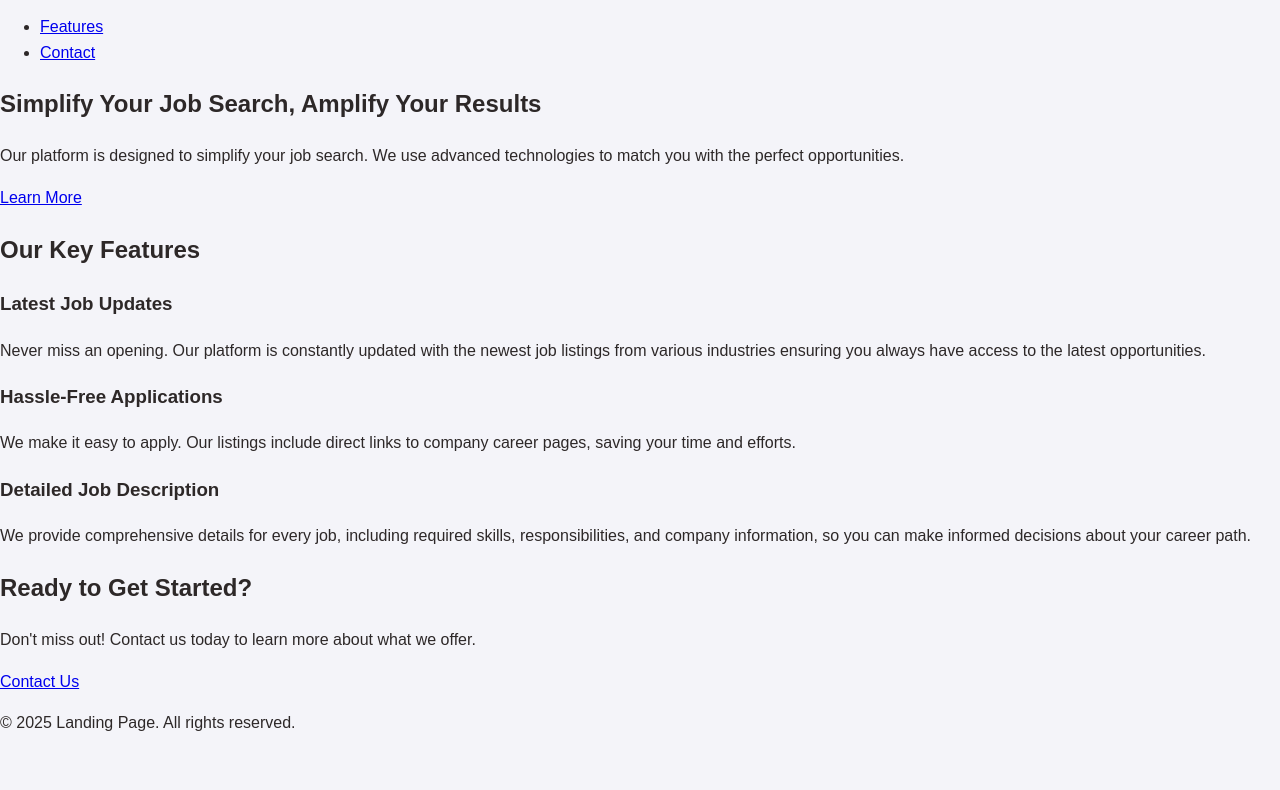
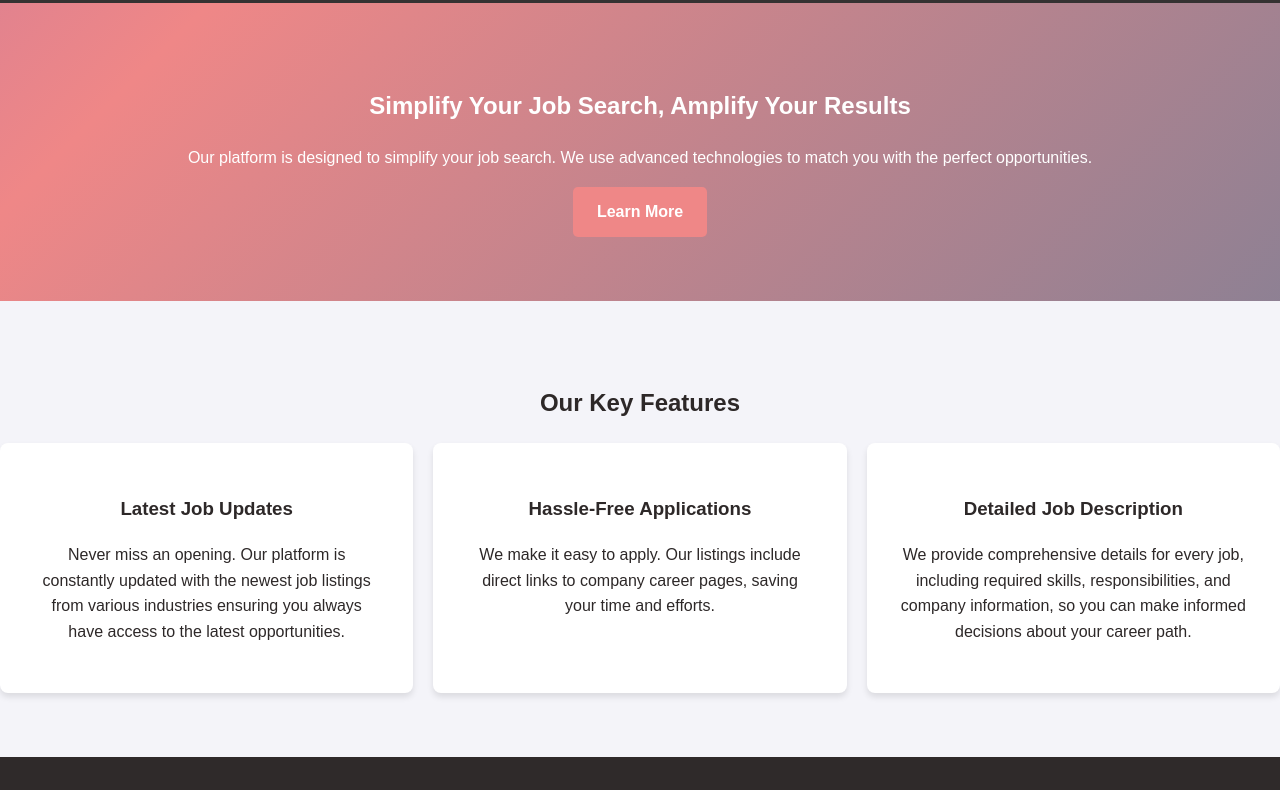
Before and after one commit to MohdZaman/Mohd_Zaman_Frontend, a plain HTML site: page index.html in a window 1280 px wide. Shown: the part 80-870 px from the top of the page. Before the commit the page ends 832 px from the top, so only its background shows below. Drawn offline with Linux system fonts and the light colour scheme.

Commit message:
adding styles

```diff
--- a/styles.css
+++ b/styles.css
@@ -29,3 +29,147 @@ body {
   animation: spin 1s linear infinite;
   margin-bottom: 15px;
 }
+@keyframes spin {
+  to { transform: rotate(360deg); }
+}
+
+/* Header & Navigation */
+.header {
+  background-color: #353232;
+  color: rgb(234, 212, 212);
+  padding: 1em 0;
+  text-align: center;
+}
+
+.header .container {
+  display: flex;
+  justify-content: space-between;
+  align-items: center;
+}
+
+.logo { margin: 0; }
+
+.nav ul {
+  list-style: none;
+  margin: 0;
+  padding: 0;
+  display: flex;
+  gap: 15px;
+}
+
+/*  Navbar hover underline animation */
+.nav a {
+  color: white;
+  text-decoration: none;
+  font-weight: bold;
+  position: relative;
+}
+
+.nav a::after {
+  content: "";
+  position: absolute;
+  left: 0; bottom: -5px;
+  width: 0;
+  height: 2px;
+  background: #ef8787;
+  transition: width 0.3s ease;
+}
+
+.nav a:hover::after {
+  width: 100%;
+}
+
+/* Hero Section */
+.hero {
+  /*   animated gradient background */
+  background: linear-gradient(-45deg, #5a7d9a, #ef8787, #6a5acd, #ffa07a);
+  background-size: 400% 400%;
+  animation: gradientBG 15s ease infinite;
+  color: white;
+  text-align: center;
+  padding: 4em 0;
+}
+
+@keyframes gradientBG {
+  0% { background-position: 0% 50%; }
+  50% { background-position: 100% 50%; }
+  100% { background-position: 0% 50%; }
+}
+
+/* ✅  Hero text fade-in + slide animation */
+.hero h2, .hero p {
+  opacity: 0;
+  transform: translateY(20px);
+  animation: fadeUp 1s ease forwards;
+}
+
+.animate-text { animation-delay: 0.3s; }
+.animate-text-delay { animation-delay: 0.6s; }
+
+@keyframes fadeUp {
+  to {
+    opacity: 1;
+    transform: translateY(0);
+  }
+}
+
+/*  Button hover animation */
+.contact{
+  background-color: #ef8787;
+  color: white;
+  padding: 12px 24px;
+  text-decoration: none;
+  border-radius: 5px;
+  font-weight: bold;
+  transition: transform 0.3s ease, background-color 0.3s ease;
+  display: inline-block;
+}
+
+.contact:hover {
+  background-color: #d96d6d;
+  transform: scale(1.05);
+}
+
+/* Features Section */
+.features {
+  padding: 4em 0;
+  text-align: center;
+}
+
+.features-grid {
+  display: flex;
+  justify-content: space-between;
+  gap: 20px;
+  flex-wrap: wrap;
+}
+
+/*  Hover animation on feature cards */
+.feature-item {
+  flex: 1;
+  background-color: white;
+  padding: 2em;
+  border-radius: 8px;
+  box-shadow: 0 4px 6px rgba(0,0,0,0.1);
+  transition: transform 0.3s ease, box-shadow 0.3s ease;
+}
+
+.feature-item:hover {
+  transform: translateY(-10px);
+  box-shadow: 0 8px 15px rgba(0,0,0,0.15);
+}
+
+/* Call-to-Action Section */
+.cta-section {
+  background-color: #2f2a2a;
+  color: white;
+  text-align: center;
+  padding: 4em 0;
+}
+
+/* Footer */
+.footer {
+  text-align: center;
+  padding: 1em 0;
+  background-color: #2f2a2a;
+  color: #bbb;
+}
```
